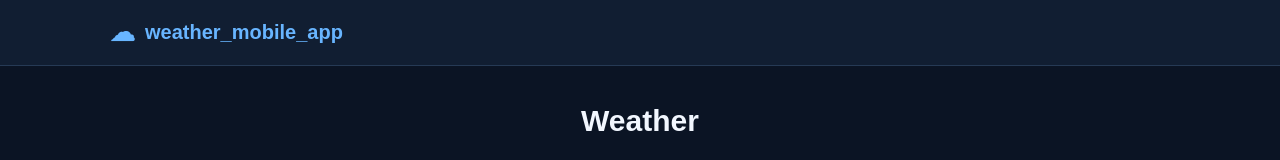
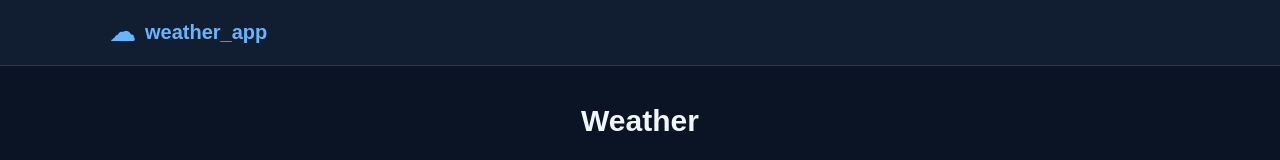
Before and after one commit to RadiyaBhavesh/Weather_App--React-Python, a React (Vite) app in the folder Fontend/: page / in a window 1280 px wide. Shown: the top 160 px of the page. Built offline with nearby package versions, Linux system fonts and the light colour scheme.

Commit message:
Update header brand to weather_app

```diff
--- a/Fontend/src/App.jsx
+++ b/Fontend/src/App.jsx
@@ -47,7 +47,7 @@ export default function App() {
   return (
     <div className="weather-app">
       <header className="topbar">
-        <a className="brand" href="#"><span className="brand-mark">☁</span> weather_mobile_app</a>
+        <a className="brand" href="#"><span className="brand-mark">☁</span> weather_app</a>
 
       </header>
 
```
